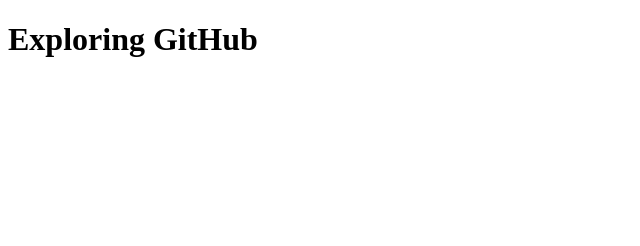
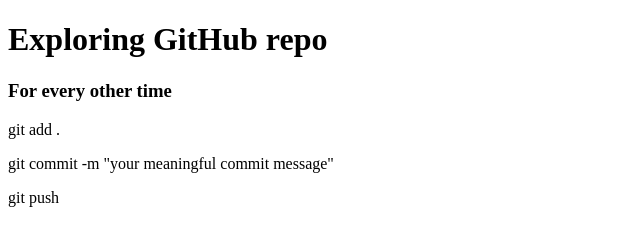
Before and after one commit to monima40/my-secong-github, a plain HTML site: page index.html in a window 1280 px wide. Shown: the whole page, without its empty margins (0-640 px from the left). Drawn offline with Linux system fonts and the light colour scheme.

Commit message:
added command to push changes to github

```diff
--- a/index.html
+++ b/index.html
@@ -6,7 +6,16 @@
     <title>Exploring github</title>
 </head>
 <body>
-    <h1>Exploring GitHub</h1>
+
+    <h1>Exploring GitHub repo</h1>
+    <div>
+
+        <h3>For every other time</h3>
+        <p>git add .</p>
+        <p>git commit -m "your meaningful commit message"</p>
+        <p>git push</p>
+
+    </div>
 
 </body>
 </html>
```
